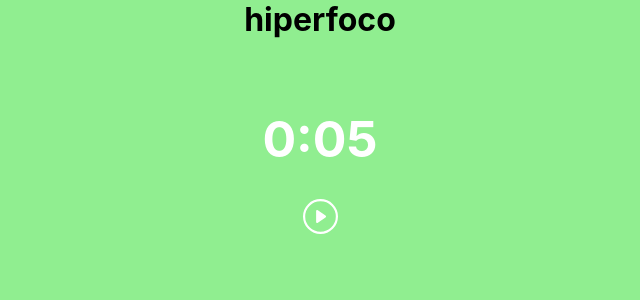
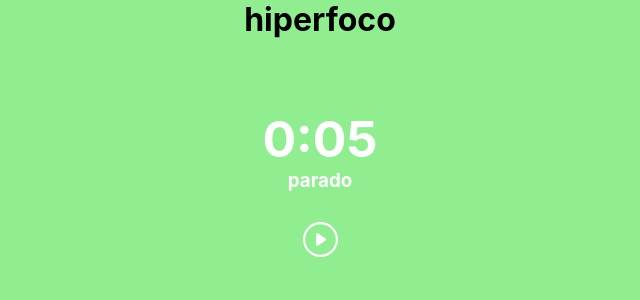
Before and after one commit to JohelPires/hiperfoco-react, a React (Create React App) app: page / in a window 1280 px wide. Shown: the top 300 px of the page, without its empty margins (320-960 px from the left). Built offline with nearby package versions, Linux system fonts and the light colour scheme.

Commit message:
Pomodoro com os 4 ciclos completo. limpar codigo.

```diff
--- a/src/Pomodoro.js
+++ b/src/Pomodoro.js
@@ -5,21 +5,68 @@ function Pomodoro() {
 
     const [focoHoje, setFocoHoje] = React.useState({
         pomoCount: 0,
-        tempoPomoAtual: '25:00'
+        pomoTempo: 1500,
+        pausaCurta: 300,
+        pausaLonga: 900
     })
 
     const PomoTempo = 5 //  1500 = 25 minutos
 
     const [counter, setCounter] = React.useState(PomoTempo)
-    const [counterStatus, setCounterStatus] = React.useState(false)
+
+    // Counter Status:
+    // 'parado', 'pomo', 'pausaCurta', 'pausaLonga'
+    // pomoCount:
+    // 0 = parado
+    // 1 = Foco
+    // 2 = pausa curta
+    // 3 = Foco
+    // 4 = pausa curta
+    // 5 = Foco
+    // 6 = pausa curta
+    // 7 = Foco
+    // 8 = pausa longa
+
+    // TO-DO:
+    // - stop button: sets pomoCount to 0, asks for confirmation
+
+
+    const [counterStatus, setCounterStatus] = React.useState('parado')
+    const [counterPlayPause, setCounterPlayPause] = React.useState(false)
+    const [pomoCount, setPomoCount] = React.useState(0)
+
 
     let intervalID
 
     React.useEffect(() => {
         const timer =
-            counterStatus && setInterval(() => setCounter(counter - 1), 1000);
+            counterPlayPause && setInterval(() => setCounter(counter - 1), 1000);
 
         if (counter === 0){
+            // PLAY SOUND, CHANGE BG COLOR, ETC.
+
+
+
+
+
+            setCounterStatus((prev) => {
+                if (pomoCount % 2 !== 0 && pomoCount < 7){
+                    setCounter(3) // mudar para pausa curta: setCounter(pausaCurta)
+                    return 'Pausa curta'
+                } else if (pomoCount % 2 === 0 && pomoCount < 7){
+                    setCounter(5) // Mudar para tempo de foco
+                    return 'Foco'
+                } else if (pomoCount === 7){
+                    setCounter(4) // Mudar para pausa longa
+                    return 'Pausa Longa'
+                } else if (pomoCount > 7) {
+                    setPomoCount(1)
+                    setCounter(5) //Mudar para tempo de foco
+                    return 'Foco'
+                }
+            })
+
+            setPomoCount(prevPomoCount => prevPomoCount + 1)
 
             // set counter to the short pause value
         }
@@ -27,8 +74,14 @@ function Pomodoro() {
       }, [counter, counterStatus]);
 
     function toggle() {
-        setCounterStatus((prevStat) => !prevStat)
+        if (pomoCount === 0){
+            setPomoCount(1)
+            setCounterStatus('Foco')
+        } // Significa o início da contagem. Depois disso a contagem é gerenciada dentro do useEffect.
+        setCounterPlayPause((prevStat) => !prevStat)
     }
+
+    console.log(pomoCount)
 
     function minutos(sec){
 
@@ -49,14 +102,15 @@ function Pomodoro() {
 
     }
 
-
-    console.log(minutos(1500))
-    console.log(minutos(1499))
+    console.log(pomoCount)
+    // console.log(minutos(1500))
+    // console.log(minutos(1499))
 
   return (
     <div className='pomodoro'>
         <h1>{minutos(counter)}</h1>
-        <div onClick={toggle} className='play-pause'>{counterStatus ? <BsPauseCircle /> : <BsPlayCircle />}</div>
+        <h3>{counterStatus}</h3>
+        <div onClick={toggle} className='play-pause'>{counterPlayPause ? <BsPauseCircle /> : <BsPlayCircle />}</div>
         {/* <div onClick={stop} className='play-pause'><BsPlayCircle /></div> */}
     </div>
   )
```
